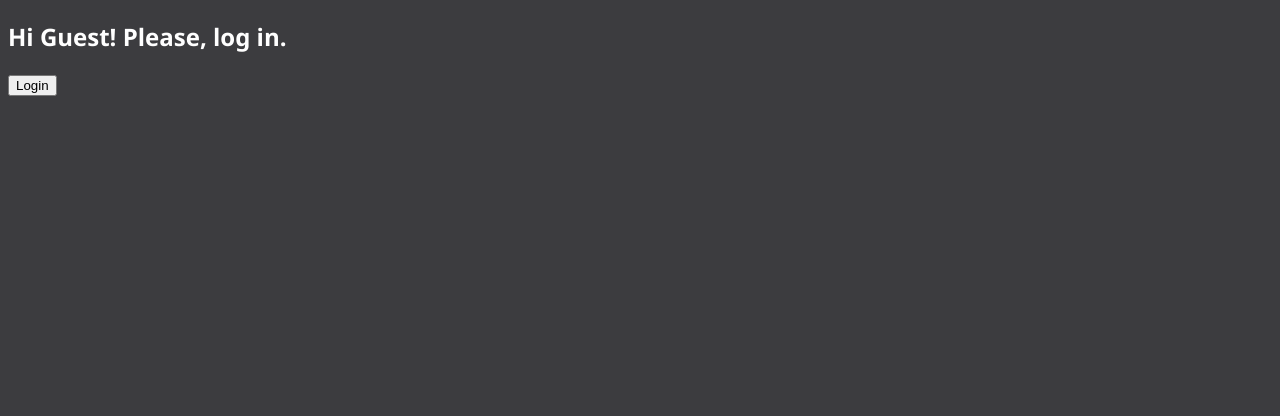
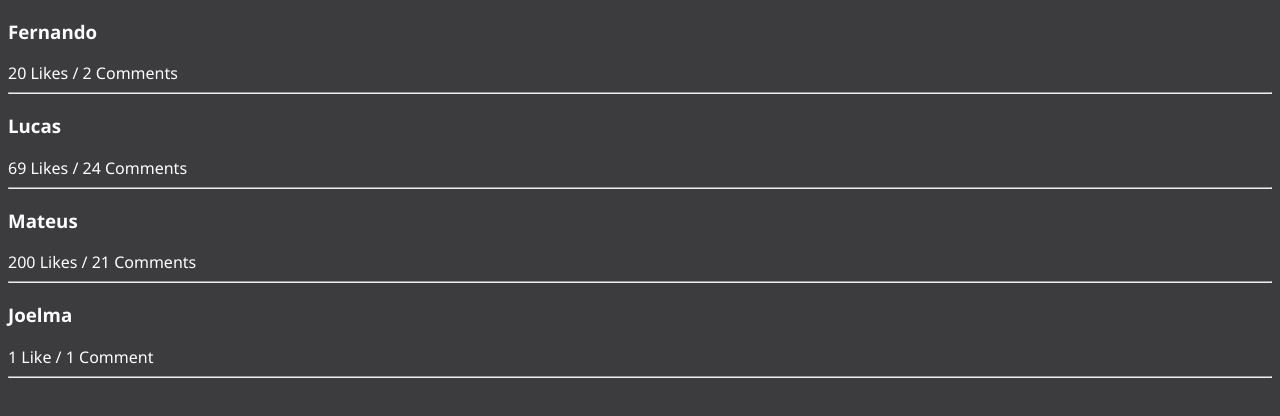
Before and after one commit to FernandoROL/my-first-react-app, a React (Create React App) app: page / in a window 1280 px wide. Shown: the top 416 px of the page. Built offline with nearby package versions, Linux system fonts and the light colour scheme.

Commit message:
sixth class

```diff
--- a/src/App.js
+++ b/src/App.js
@@ -1,36 +1,30 @@
 import React, { Component } from "react";
+import Feed from "./components/Feed";
 
 class App extends Component {
 
   constructor(props) {
     super(props);
     this.state = {
-      status: false,
-      name: props.name
+      feed: [
+        {id: 1, user: 'Fernando', likes: 20, comments: 2},
+        {id: 2, user: 'Lucas', likes: 69, comments: 24},
+        {id: 3, user: 'Mateus', likes: 200, comments: 21},
+        {id: 4, user: 'Joelma', likes: 1, comments: 1},
+      ]
     }
-
-    this.log = this.log.bind(this);
-  }
-
-  log(){
-    this.state.status ?
-    this.setState({status: false, name: ''}) :
-    this.setState({status: true, name: prompt('Name:')})
   }
 
   render() {
     return (
       <div>
-        {this.state.status ?
-          <div>
-            <h1>Welcome, {this.state.name}!</h1>
-            <button onClick={this.log}>Logout</button>
-          </div>
-          :
-          <div>
-            <h2>Hi Guest! Please, log in.</h2>
-            <button onClick={this.log}>Login</button>
-          </div>
+        {
+          this.state.feed.map((item) => {
+            return(
+              <Feed key={item.id} user={item.user}
+               likes={item.likes} comments={item.comments}></Feed>
+            );
+          })
         }
       </div>
     );
--- /dev/null
+++ b/src/components/Feed/index.js
@@ -0,0 +1,15 @@
+import React, { Component } from "react";
+
+class Feed extends Component {
+    render() {
+        return (
+            <div key={this.props.id}>
+                <h3>{this.props.user}</h3>
+                <a>{this.props.likes}</a> {this.props.likes === 1 ? 'Like' : 'Likes'} / {this.props.comments} {this.props.comments === 1 ? 'Comment' : 'Comments'}
+                <hr/>
+            </div>
+        );
+    }
+}
+
+export default Feed;
```
